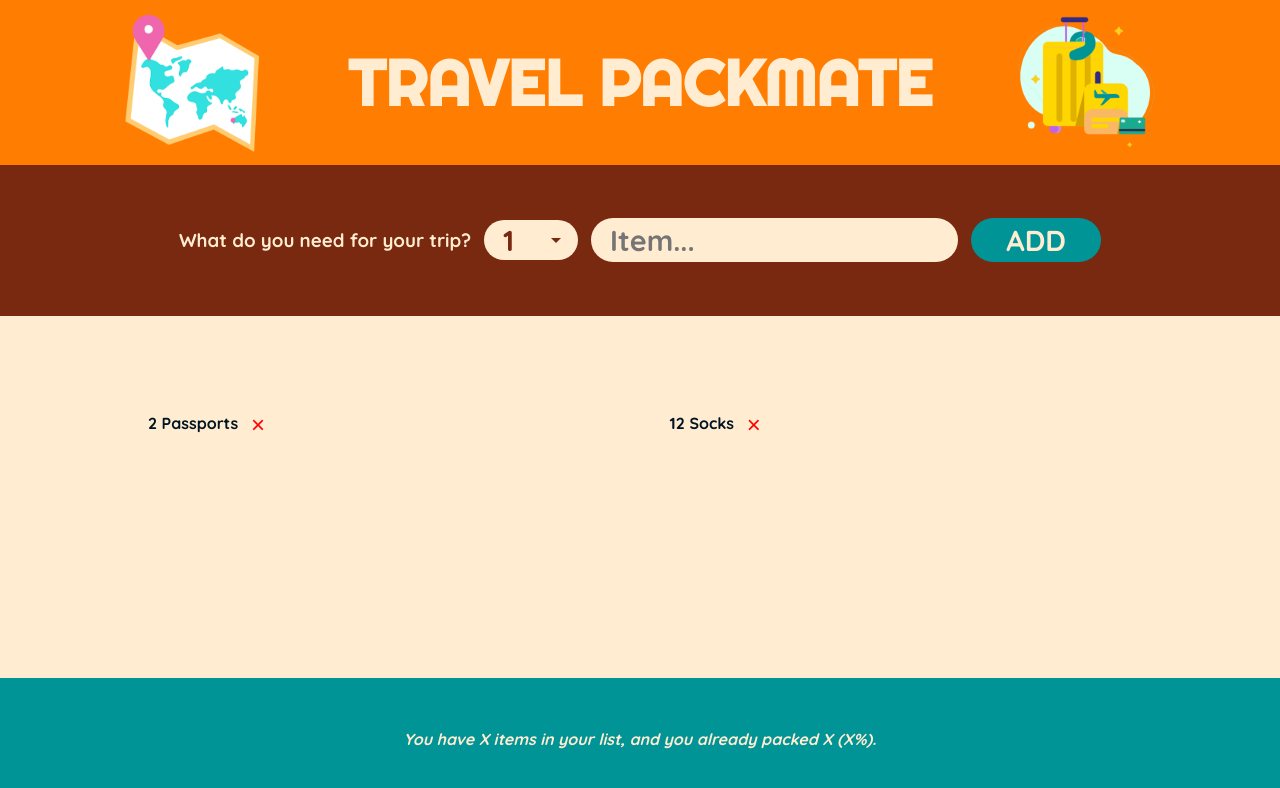
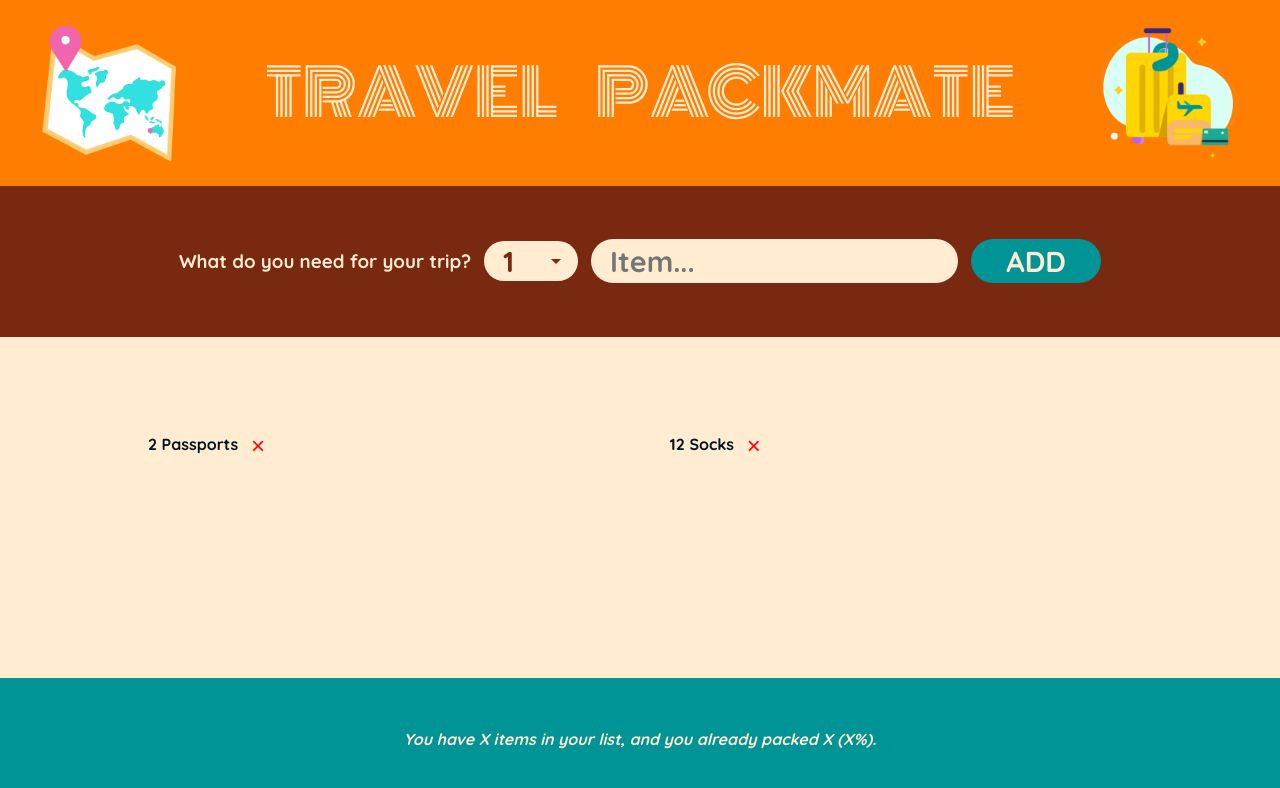
Before and after one commit to marinodilauro/react-03-travel-list, a React (Create React App) app: page / in a window 1280 px wide. Shown: the top 788 px of the page. Built offline with nearby package versions, Linux system fonts and the light colour scheme; a web font is replaced by a local one.

Commit message:
Add form submit function

```diff
--- a/src/App.js
+++ b/src/App.js
@@ -1,3 +1,4 @@
+import { useState } from "react";
 
 const initialItems = [
   { id: 1, description: "Passports", quantity: 2, packed: false },
@@ -31,14 +32,31 @@ function Logo() {
 
 // Form component
 function Form() {
+  const [description, setDescription] = useState("");
+  const [quantity, setQuantity] = useState(1);
+
+  function handleSubmit(e) {
+    e.preventDefault();
+
+    if (!description) return;
+
+    const newItem = {
+      id: Date.now(),
+      description,
+      quantity,
+      packed: false
+    };
+    console.log(newItem)
+  }
+
   return (
-    <form className="add-form">
+    <form className="add-form" onSubmit={handleSubmit}>
       <h3>What do you need for your trip?</h3>
-      <select>
+      <select value={quantity} onChange={e => setQuantity(Number(e.target.value))}>
         {Array.from({ length: 20 }, (_, i) => i + 1).map(num => <option value={num} key={num}>{num}</option>)}
       </select>
-      <input type="text" placeholder="Item..." />
-      <button>Add</button>
+      <input type="text" placeholder="Item..." value={description} onChange={e => setDescription(e.target.value)} />
+      <button type="submit">Add</button>
     </form>
   );
 }
--- a/src/style.css
+++ b/src/style.css
@@ -24,16 +24,21 @@ body {
 }
 
 .logo {
-  font-family: "Righteous", sans-serif;
-  font-weight: 400;
-  text-transform: uppercase;
-  font-size: 2rem;
   display: flex;
   gap: 5rem;
   justify-content: center;
   align-items: center;
   background-color: var(--color-secondary);
-  color: var(--color-primary);
+  h1 {
+    color: var(--color-primary);
+    text-transform: uppercase;
+    text-align: center;
+    font-family: "Monoton";
+    font-size: 4rem;
+    text-transform: uppercase;
+    font-weight: 400;
+    word-spacing: 30px;
+  }
   img {
     width: 150px;
   }
```
